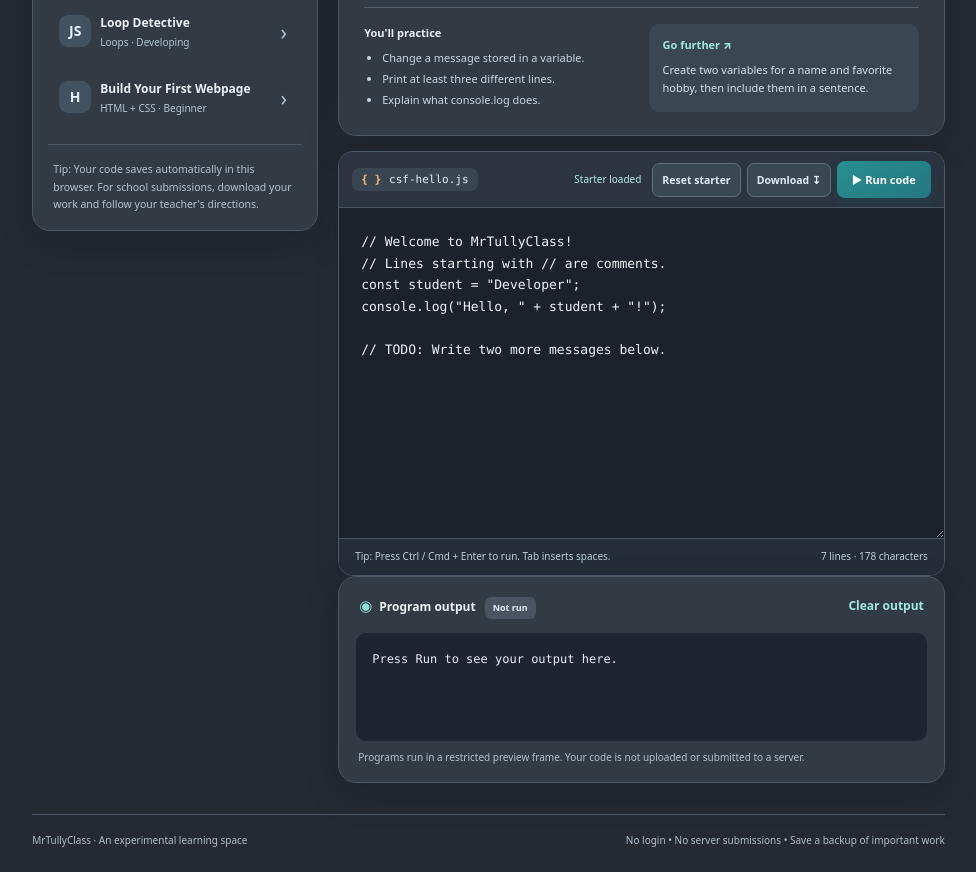
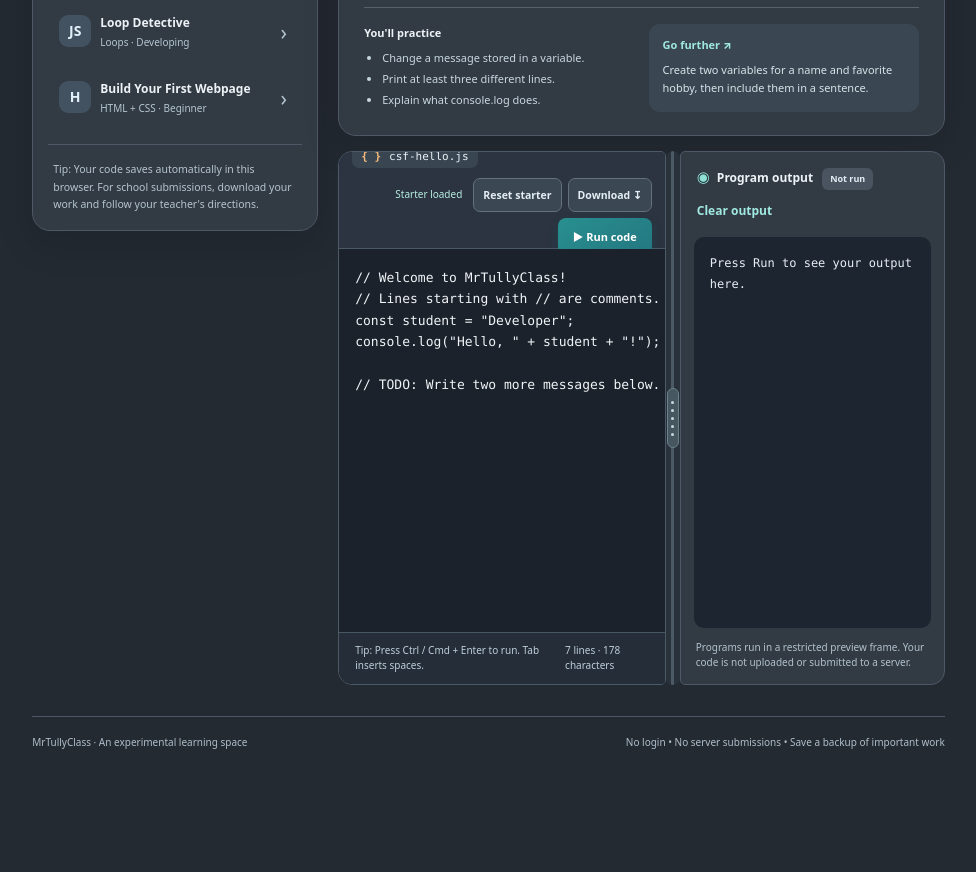
Before and after one commit to EdensHand/MrTullyClass, a plain HTML site: page index.html in a window 1280 px wide. Shown: the part 864-1736 px from the top of the page, without its empty margins (284-1260 px from the left). After the commit the page ends 1637 px from the top, so only its background shows below. Drawn offline with Linux system fonts and the light colour scheme.

Commit message:
style: responsive adjustable code/editor split panes with visible drag handle

```diff
--- a/styles.css
+++ b/styles.css
@@ -458,3 +458,137 @@ body { background: var(--paper); color: var(--ink); }
   .sidebar-head .brand-name { font-size: 15px; letter-spacing: -.7px; }
   .sidebar-head .brand-name small { font-size: 7px; letter-spacing: 1px; }
 }
+
+
+/* Resizable code and output split panes — text editor left, live output right */
+.studio-panel { container: coding-studio / inline-size; }
+.coding-workspace {
+  --editor-width: 54%;
+  display: grid;
+  grid-template-columns: minmax(0, var(--editor-width)) 14px minmax(0, 1fr);
+  min-width: 0;
+  width: 100%;
+  min-height: 470px;
+  align-items: stretch;
+}
+.coding-workspace .editor-card,
+.coding-workspace .result-card {
+  min-width: 0;
+  min-height: 470px;
+  height: 100%;
+  display: flex;
+  flex-direction: column;
+  box-shadow: none;
+}
+.coding-workspace .editor-card {
+  border-radius: 14px 5px 5px 14px;
+}
+.coding-workspace .result-card {
+  border-radius: 5px 14px 14px 5px;
+  padding: 13px;
+}
+.coding-workspace #code-editor {
+  flex: 1 1 auto;
+  resize: none;
+  min-height: 350px;
+  height: 100%;
+  overflow: auto;
+  padding: 18px 16px;
+}
+.coding-workspace .editor-toolbar {
+  min-height: 66px;
+  align-content: center;
+}
+.coding-workspace .editor-bottom { margin-top: auto; }
+.coding-workspace .result-head { flex-wrap: wrap; min-height: 40px; }
+.coding-workspace .console-output {
+  flex: 1 1 auto;
+  min-height: 260px;
+  max-height: none;
+  overflow: auto;
+}
+.coding-workspace .preview-surface { flex: 0 0 auto; }
+.coding-workspace .preview-surface iframe { height: clamp(210px, 31vh, 420px); }
+.coding-workspace .run-note { margin-top: 12px; }
+.pane-divider {
+  position: relative;
+  z-index: 1;
+  display: flex;
+  align-items: center;
+  justify-content: center;
+  border: 0;
+  cursor: col-resize;
+  touch-action: none;
+  user-select: none;
+  border-radius: 7px;
+  background: #29323b;
+  transition: background-color .15s ease;
+}
+.pane-divider::before {
+  content: "";
+  position: absolute;
+  width: 3px;
+  height: 100%;
+  border-radius: 3px;
+  background: #4b5a65;
+  transition: background-color .15s ease;
+}
+.pane-divider:hover,
+.pane-divider:focus-visible,
+.is-resizing .pane-divider { background: #385251; }
+.pane-divider:hover::before,
+.pane-divider:focus-visible::before,
+.is-resizing .pane-divider::before { background: #7bded2; }
+.divider-grip {
+  display: flex;
+  flex-direction: column;
+  align-items: center;
+  justify-content: center;
+  gap: 5px;
+  width: 12px;
+  height: 60px;
+  border-radius: 7px;
+  background: #465760;
+  border: 1px solid #69818a;
+  z-index: 1;
+  pointer-events: none;
+}
+.divider-grip i { display: block; width: 3px; height: 3px; border-radius: 50%; background: #c8d8de; }
+.is-resizing,
+.is-resizing * { cursor: col-resize !important; }
+.is-resizing iframe { pointer-events: none !important; }
+.is-resizing { user-select: none !important; }
+.pane-divider:focus-visible { outline: 3px solid #9aeee2; outline-offset: -3px; }
+
+/* Shrink the workspace gracefully before its columns become too narrow.
+   This responds to the available studio space, including a collapsed sidebar. */
+@container coding-studio (max-width: 570px) {
+  .coding-workspace {
+    display: flex;
+    flex-direction: column;
+    gap: 11px;
+    min-height: 0;
+  }
+  .coding-workspace .editor-card,
+  .coding-workspace .result-card {
+    min-height: 0;
+    height: auto;
+    border-radius: 13px;
+  }
+  .coding-workspace #code-editor { min-height: 350px; height: 350px; flex: none; resize: vertical; }
+  .coding-workspace .console-output { min-height: 190px; max-height: 320px; flex: none; }
+  .pane-divider { display: none; }
+}
+@media (max-width: 720px) {
+  .coding-workspace {
+    display: flex;
+    flex-direction: column;
+    min-height: 0;
+    gap: 11px;
+  }
+  .coding-workspace .editor-card,
+  .coding-workspace .result-card { min-height: 0; height: auto; border-radius: 13px; }
+  .coding-workspace #code-editor { min-height: 300px; height: 330px; flex: none; resize: vertical; }
+  .coding-workspace .console-output { min-height: 190px; max-height: 320px; flex: none; }
+  .pane-divider { display: none; }
+}
```
